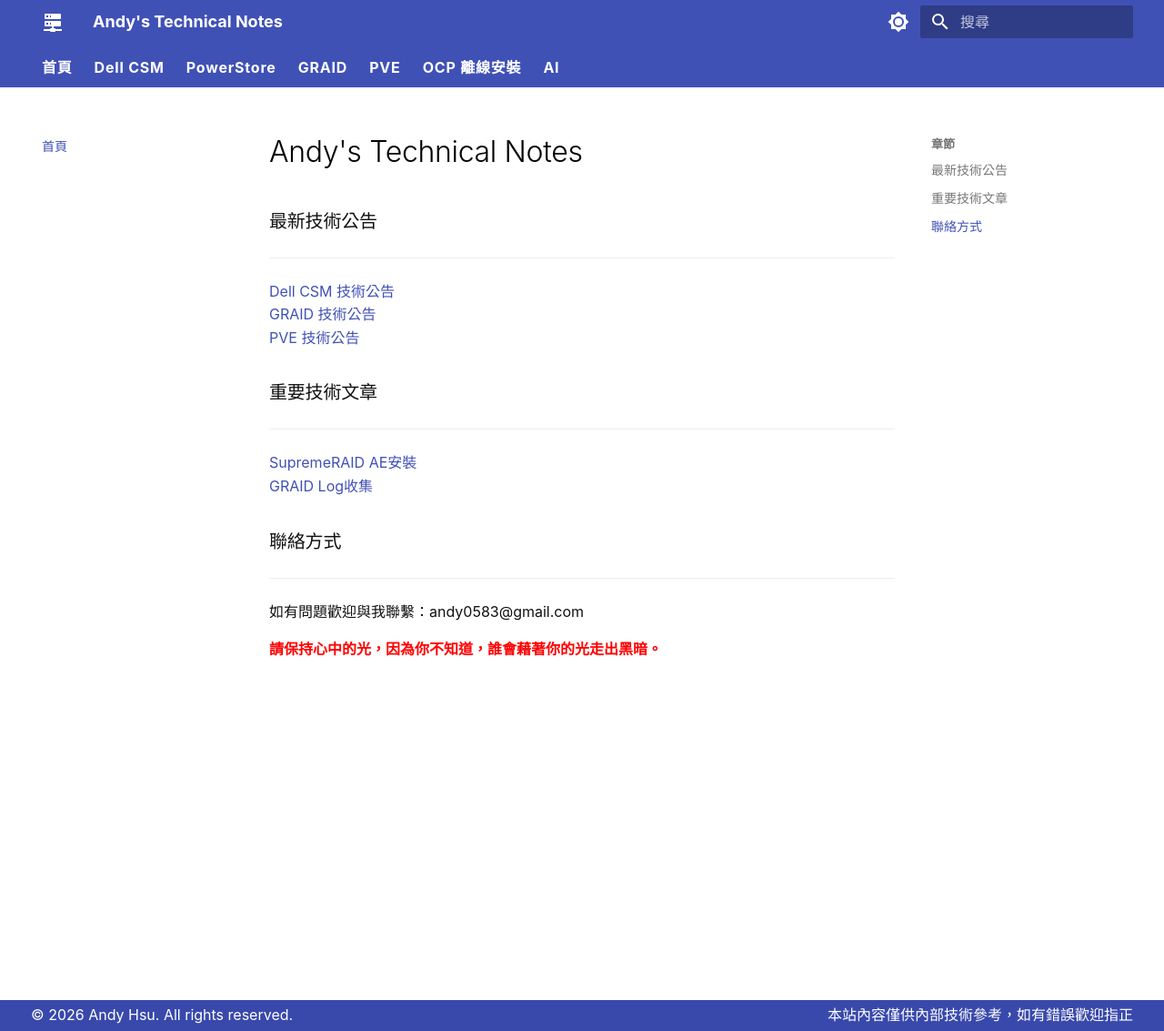
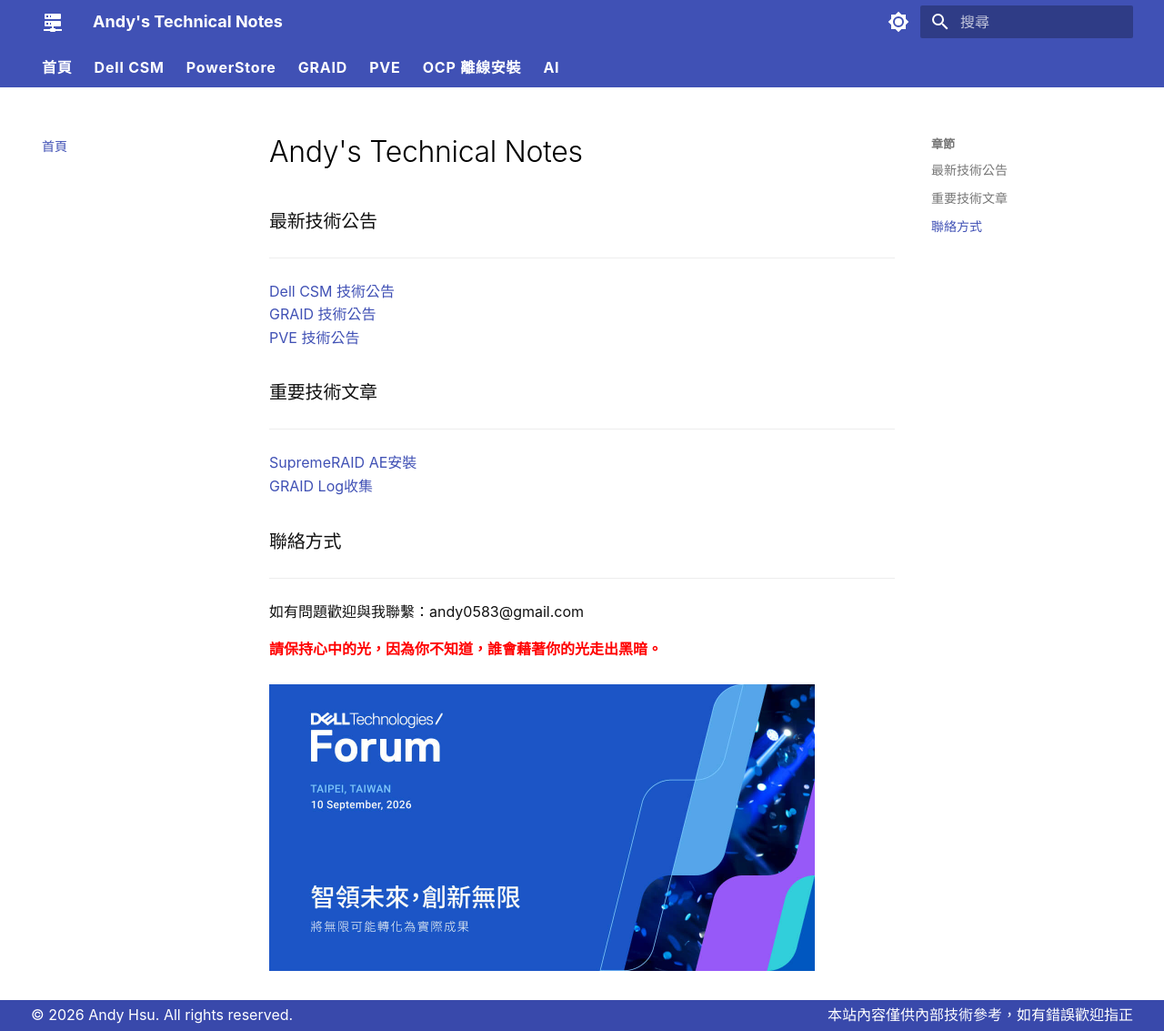
Before and after one commit to Andy0583/Metaage, an MkDocs documentation site: the page built from docs/index.md, in a window 1280 px wide and 1133 px high. Shown: the whole window at 91% size. Built offline with MkDocs 1.6.1 and Material for MkDocs 9.7.7, drawn with Linux system fonts in a browser that asks for light colours.

Commit message:
Update index.md

```diff
--- a/docs/index.md
+++ b/docs/index.md
@@ -19,3 +19,8 @@
 如有問題歡迎與我聯繫：andy0583@gmail.com
 
 **<font color="red"> 請保持心中的光，因為你不知道，誰會藉著你的光走出黑暗。</font>**
+<br>
+<br>
+<a href="https://dtf-tw.com/2026/index.html">
+  <img src="images/002.jpg" width="600">
+</a>
```
